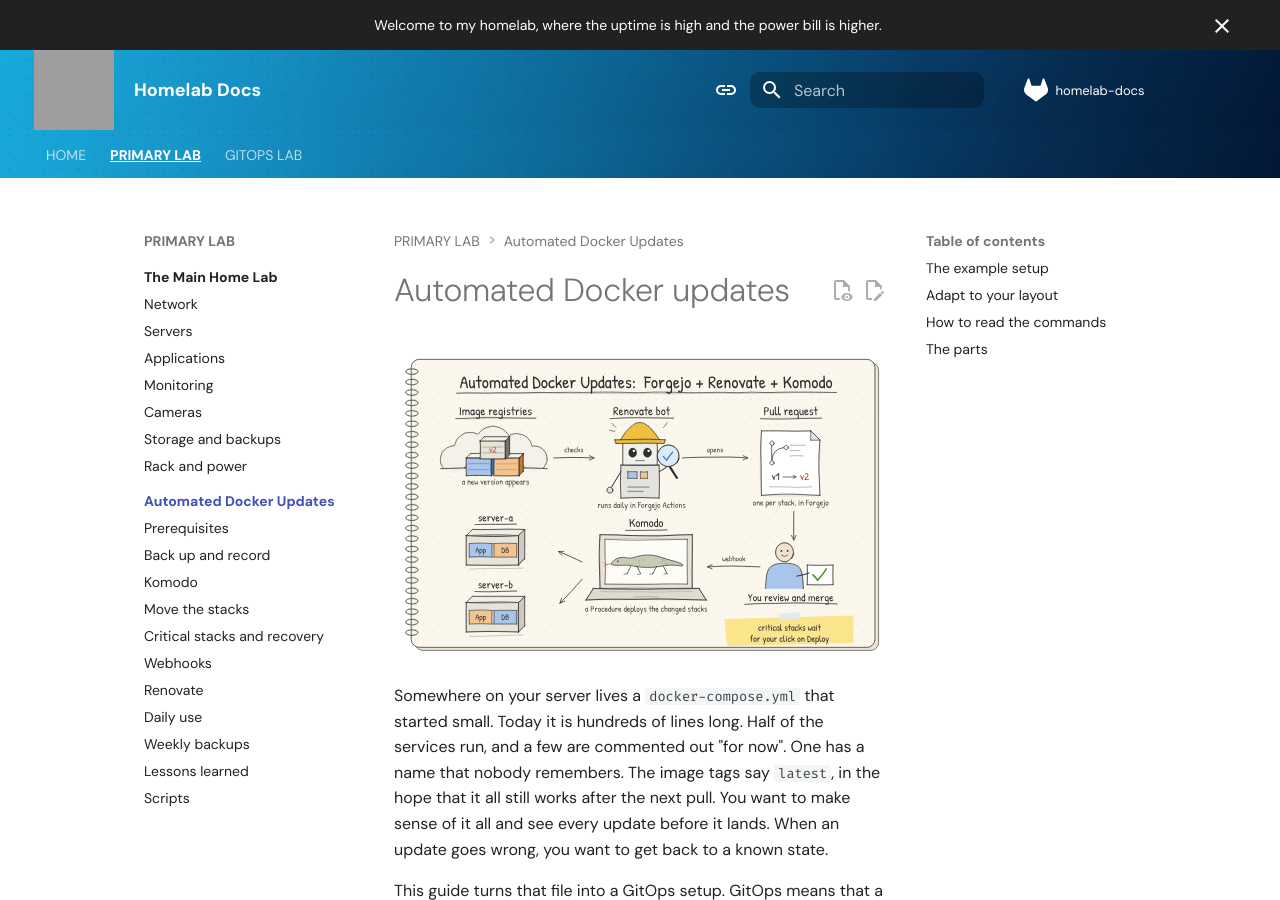
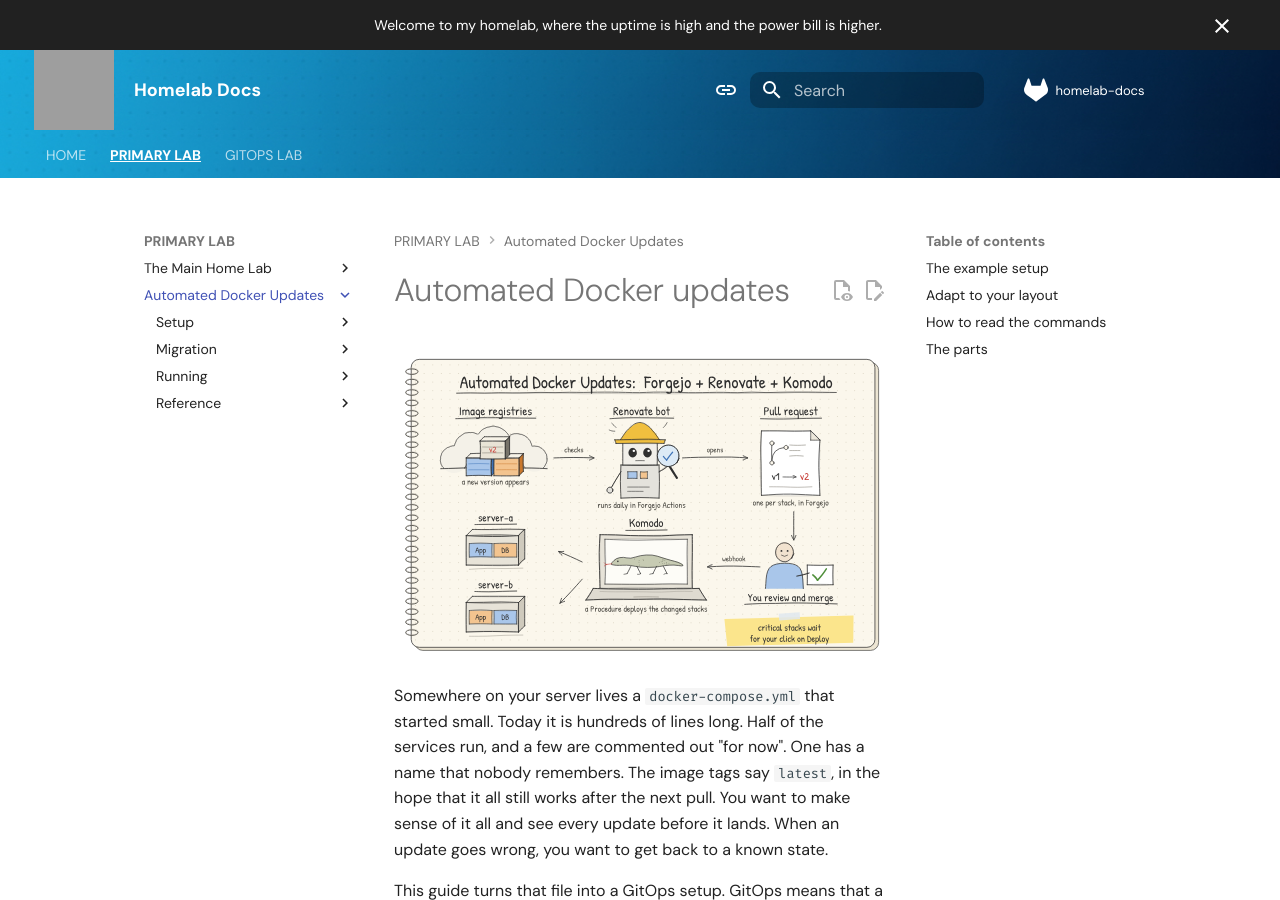
Before and after one commit to tronyx/homelab-docs, an MkDocs documentation site: the page built from docs/labs/docker-updates/index.md, in a window 1280 px wide and 900 px high. Built offline with MkDocs 1.6.1 and Material for MkDocs 9.7.7, drawn with Linux system fonts in a browser that asks for light colours; comment, search, counter and statistics services are not loaded; part of the change alters nothing that is shown; grey boxes are pictures that could not be loaded.

Commit message:
Group the navigation into collapsible subgroups
The groups of the Primary Lab now collapse, and Automated Docker
Updates has the subgroups Setup, Migration, Running and Reference.
navigation.sections is removed, because it keeps every group open.
The typo navivation.top is fixed, so the back-to-top button now
shows. No page moves, so all addresses stay the same.

Co-Authored-By: Claude Opus 5.5 <noreply@anthropic.com>

```diff
--- a/mkdocs.yml
+++ b/mkdocs.yml
@@ -80,10 +80,9 @@ theme:
     - navigation.instant
     - navigation.instant.prefetch
     - navigation.instant.progress
-    - navigation.sections
     - navigation.tabs
     - navigation.tabs.sticky
-    - navivation.top
+    - navigation.top
     - navigation.tracking
     - navigation.footer
     - navigation.path
@@ -129,16 +128,20 @@ nav:
       - labs/primary/rack-and-power.md
     - Automated Docker Updates:
       - labs/docker-updates/index.md
-      - labs/docker-updates/prerequisites.md
-      - labs/docker-updates/backup.md
-      - labs/docker-updates/komodo.md
-      - labs/docker-updates/move-stacks.md
-      - labs/docker-updates/critical-stacks.md
-      - labs/docker-updates/webhooks.md
-      - labs/docker-updates/renovate.md
-      - labs/docker-updates/daily-use.md
-      - labs/docker-updates/backups.md
-      - labs/docker-updates/lessons.md
-      - labs/docker-updates/scripts.md
+      - Setup:
+        - labs/docker-updates/prerequisites.md
+        - labs/docker-updates/backup.md
+        - labs/docker-updates/komodo.md
+      - Migration:
+        - labs/docker-updates/move-stacks.md
+        - labs/docker-updates/critical-stacks.md
+      - Running:
+        - labs/docker-updates/webhooks.md
+        - labs/docker-updates/renovate.md
+        - labs/docker-updates/daily-use.md
+        - labs/docker-updates/backups.md
+      - Reference:
+        - labs/docker-updates/lessons.md
+        - labs/docker-updates/scripts.md
   - GITOPS LAB:
     - Production-Like GitOps Lab: labs/gitops.md
```
